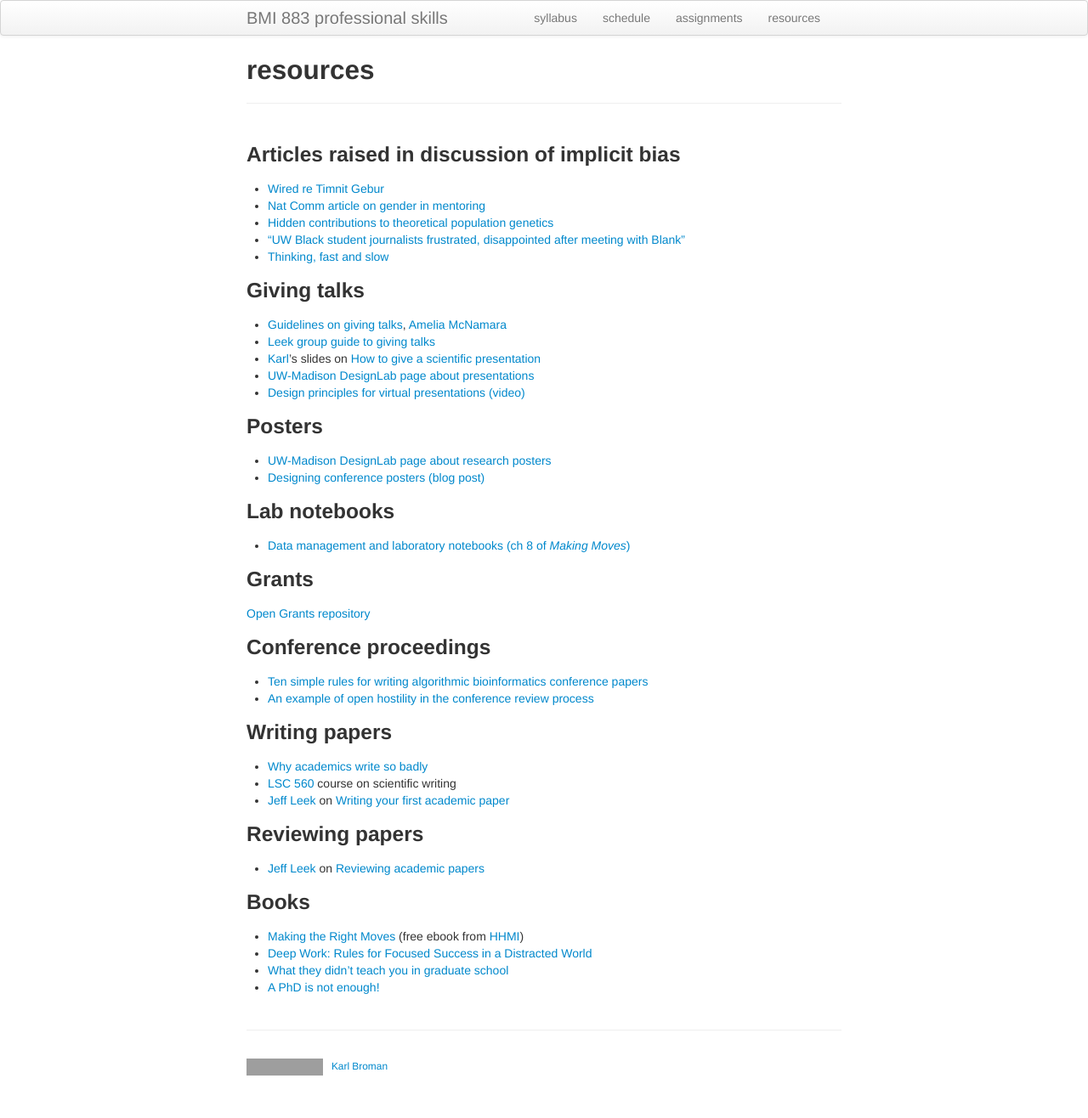
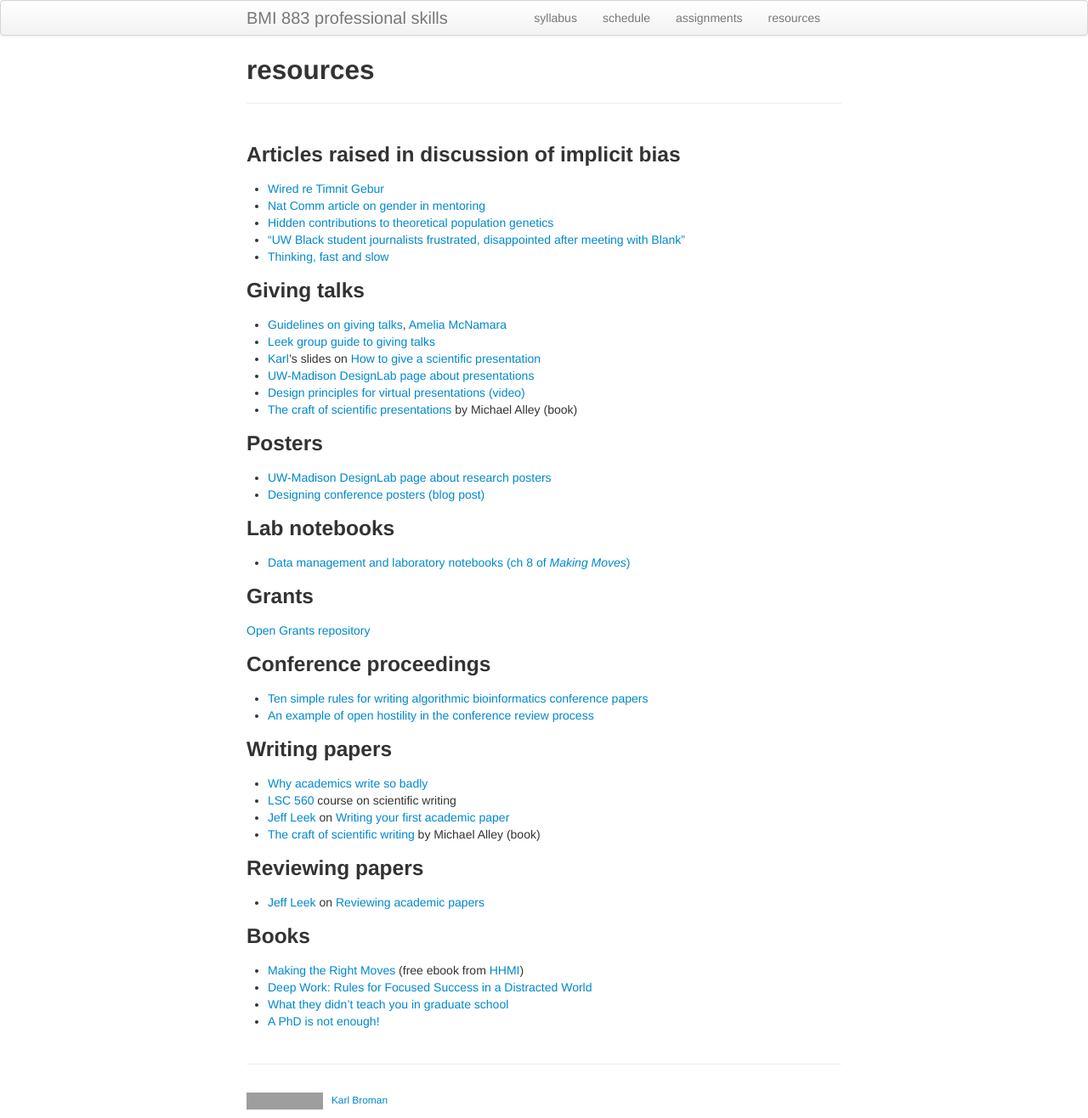
Before and after one commit to kbroman/BMI883, a Jekyll site: the page built from resources.md, in a window 1280 px wide. Shown: the whole page at 85% size. Built offline with Jekyll 4.4.1, drawn with Linux system fonts in a browser that asks for light colours; before the commit the page ends 1276 px from its top, so only the background shows below that; grey boxes are pictures that could not be loaded.

Commit message:
Add writing and presentations books to resources page

```diff
--- a/resources.md
+++ b/resources.md
@@ -24,6 +24,7 @@ description: Resources for BMI 883, Biomedical data science professional skills
 - [Karl](https://kbroman.org)'s slides on [How to give a scientific presentation](https://www.biostat.wisc.edu/~kbroman/talks/giving_talks.pdf)
 - [UW-Madison DesignLab](https://designlab.wisc.edu) [page about presentations](https://designlab.wisc.edu/resources/presentations-and-posters/)
 - [Design principles for virtual presentations (video)](https://uwmadison.box.com/s/9mjv8jiai3qt5nbbssk5c56dc8qugc4g)
+- [The craft of scientific presentations](https://amzn.to/3mDqxU2) by Michael Alley (book)
 
 ### Posters
 
@@ -49,7 +50,7 @@ description: Resources for BMI 883, Biomedical data science professional skills
 - [LSC 560](https://guide.wisc.edu/courses/lsc/) course on scientific
   writing
 - [Jeff Leek](http://jtleek.com) on [Writing your first academic paper](https://github.com/jtleek/firstpaper)
-
+- [The craft of scientific writing](https://amzn.to/3AZlP98) by Michael Alley (book)
 
 ### Reviewing papers
 
```
